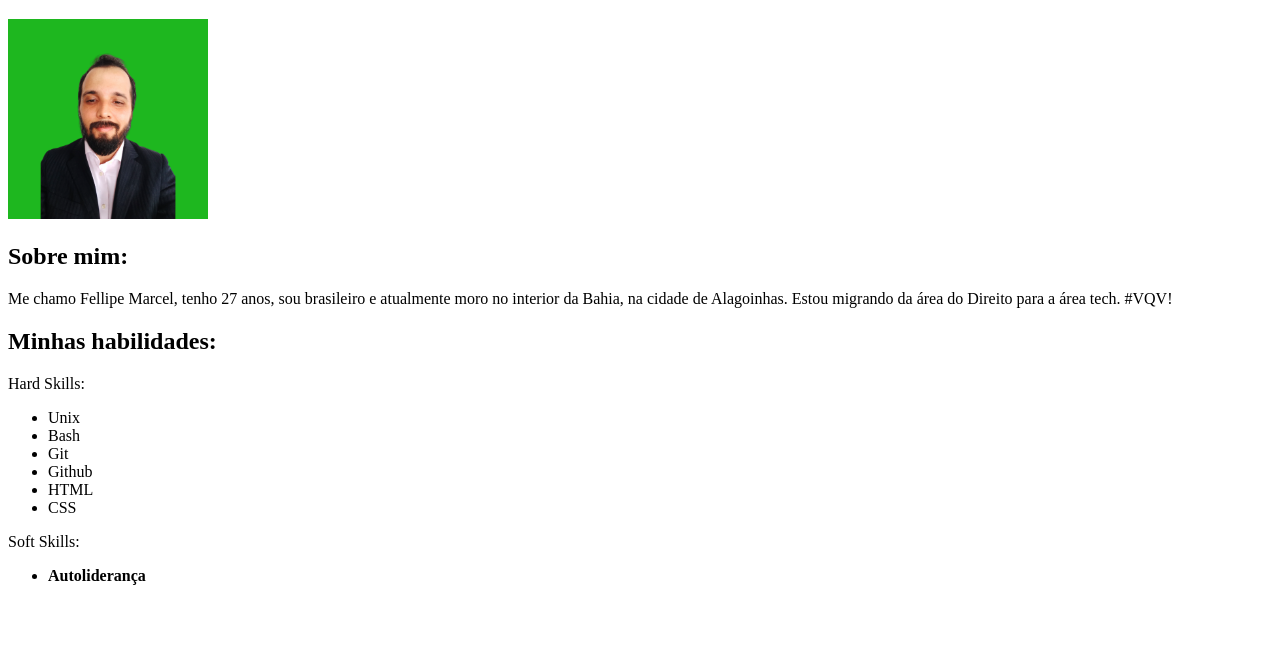
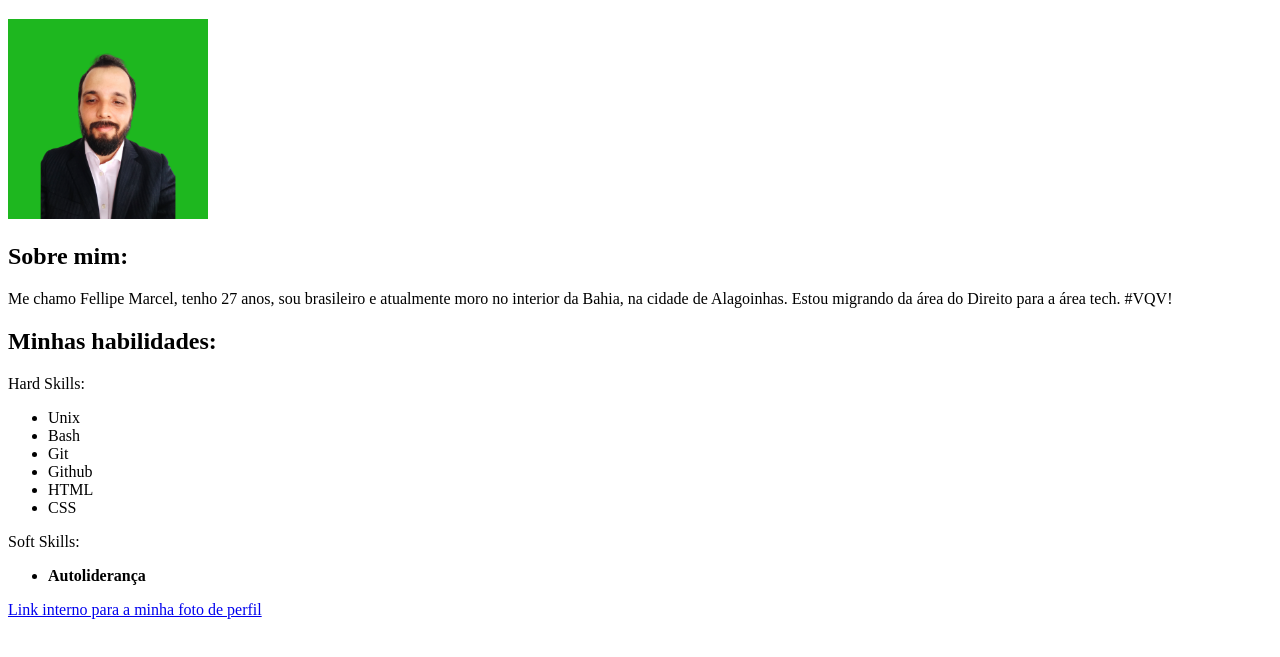
Before and after one commit to fellipemarcel/fellipemarcel.github.io, a plain HTML site: page index.html in a window 1280 px wide. Shown: the part 61-718 px from the top of the page. Drawn offline with Linux system fonts and the light colour scheme.

Commit message:
Link interno para foto de perfil adicionado

```diff
--- a/index.html
+++ b/index.html
@@ -25,5 +25,6 @@
     <ul>
         <li><strong>Autoliderança</strong></li>
     </ul>
+    <a href="#prof-pic">Link interno para a minha foto de perfil</a>
 </body>
 </html>
```
